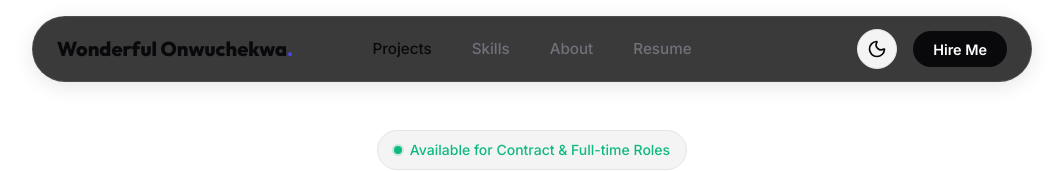
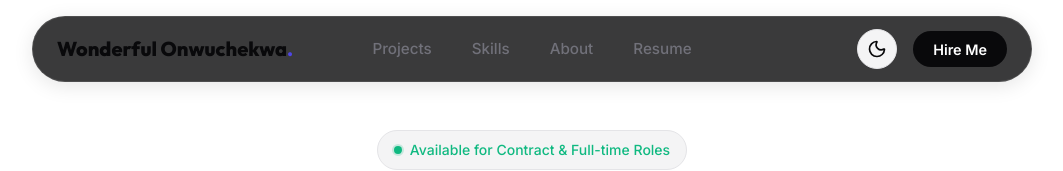
Before and after one commit to Bigwondy/PM-Portfolio, a Next.js app: page / in a window 1280 px wide. In both pictures the pointer is over the link "Projects". Shown: the top 171 px of the page, without its empty margins (108-1171 px from the left). Built offline with nearby package versions, Linux system fonts and the light colour scheme.

Commit message:
Add blue hover effect to nav links in light mode

```diff
--- a/components/Header.module.css
+++ b/components/Header.module.css
@@ -48,7 +48,7 @@
 }
 
 .link:hover {
-  color: var(--foreground);
+  color: var(--primary);
 }
 
 .ctaWrapper {
```
